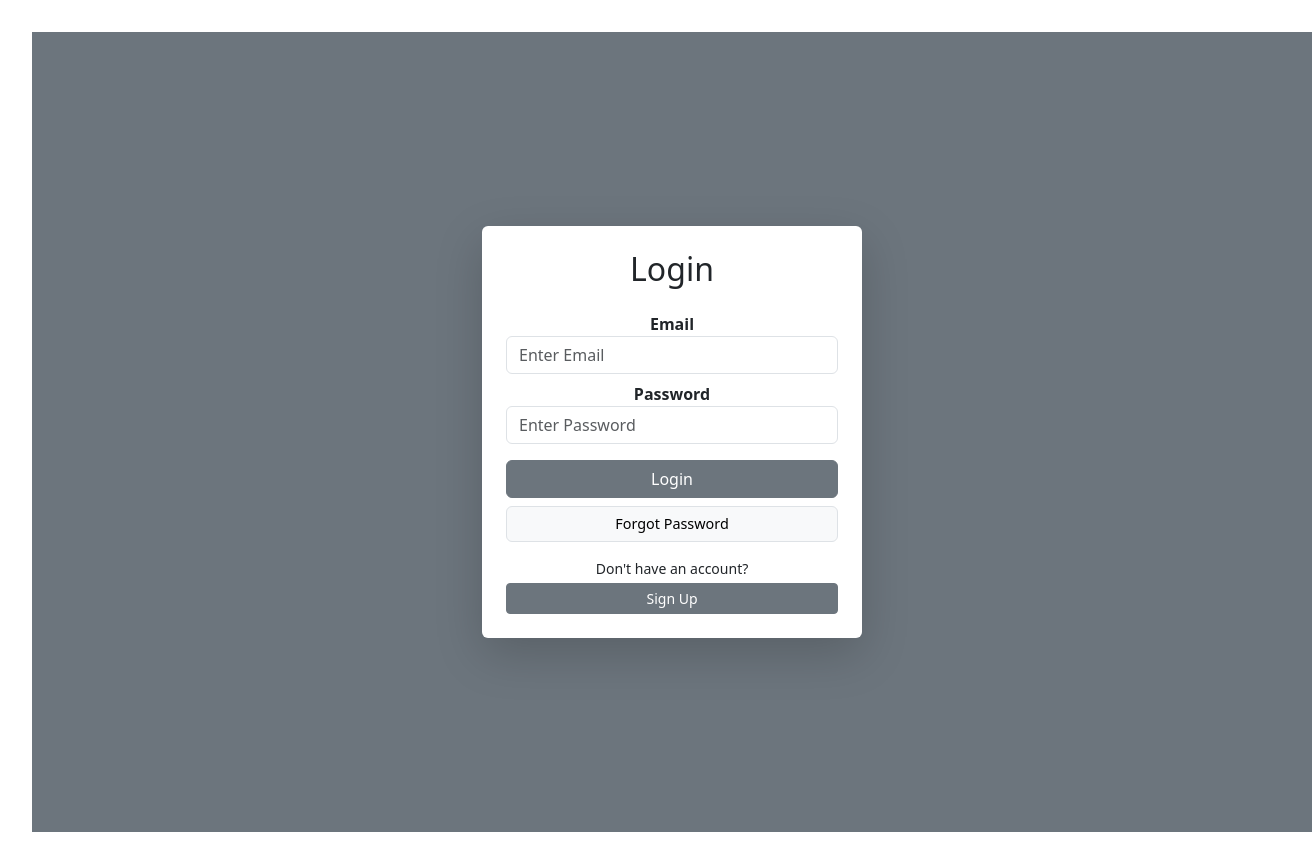
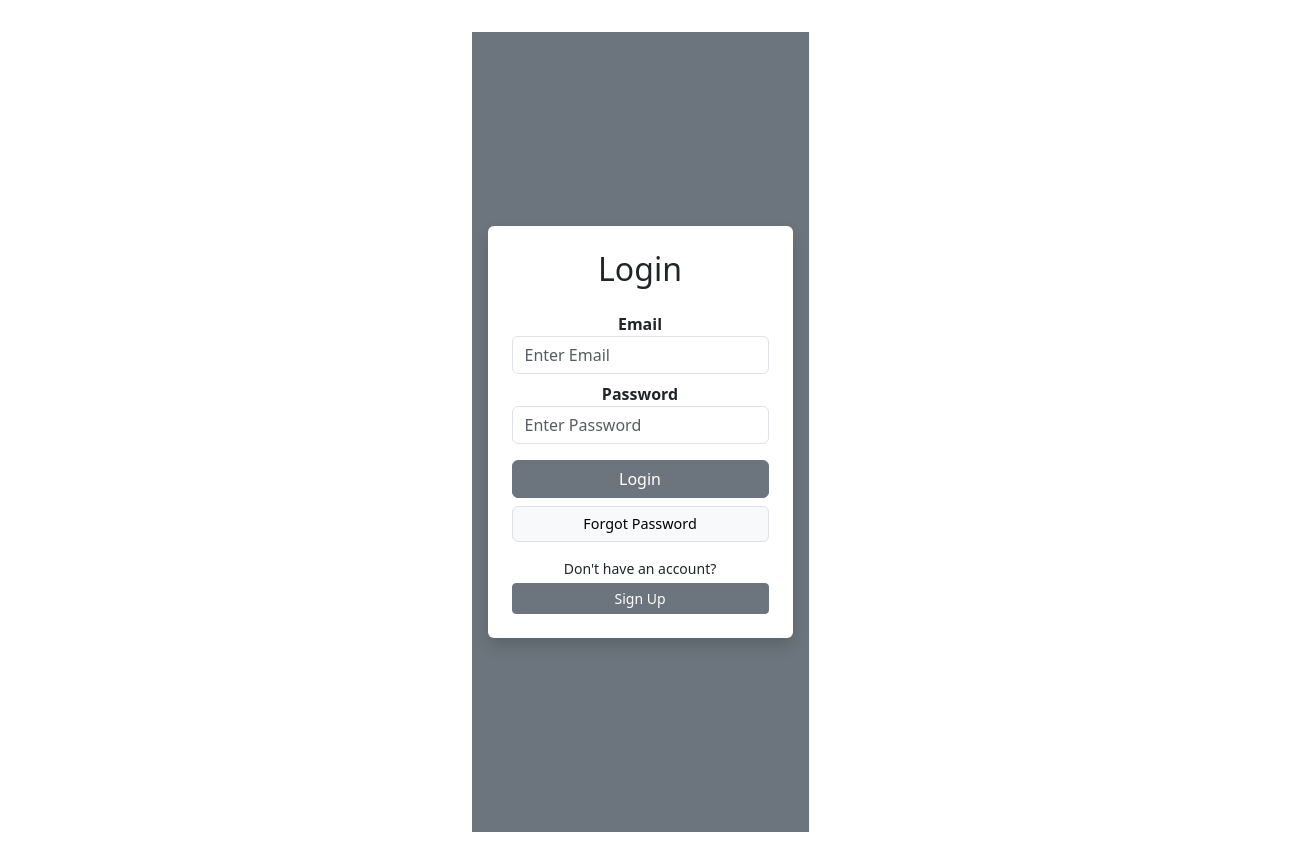
Before and after one commit to saheedmh/register_page, a React (Vite) app: page /Login in a window 1280 px wide. Shown: the whole page, 1312 px wide, since content can reach past the window. Built offline with nearby package versions, Linux system fonts and the light colour scheme.

Commit message:
made some change inside login page

```diff
--- a/src/Login.jsx
+++ b/src/Login.jsx
@@ -81,13 +81,13 @@ return (
     overflow-hidden: Disables all scrolling (vertical and horizontal).
     p-3: Keeps a safe gap so the box doesn't touch the screen edges on small phones.
   */
-  <div className="d-flex flex-column justify-content-center align-items-center bg-secondary vh-100 vw-100 overflow-hidden p-3 w-100">
+  <div className="d-flex justify-content-center align-items-center bg-secondary vh-100 w-100">
 
     {/*
       Using col-11 for tiny screens and maxWidth for larger ones.
       This ensures the box stays centered and fits within the screen height.
     */}
-    <div className="bg-white p-4 rounded shadow-lg col-11 col-sm-8 col-md-6 col-lg-4" style={{ maxWidth: '380px' }}>
+    <div className="bg-white p-4 shadow w-100 mx-3 rounded " style={{ maxWidth: '380px' }}>
       <h2 className="text-center mb-4">Login</h2>
 
       <form onSubmit={handleSubmit}>
```
